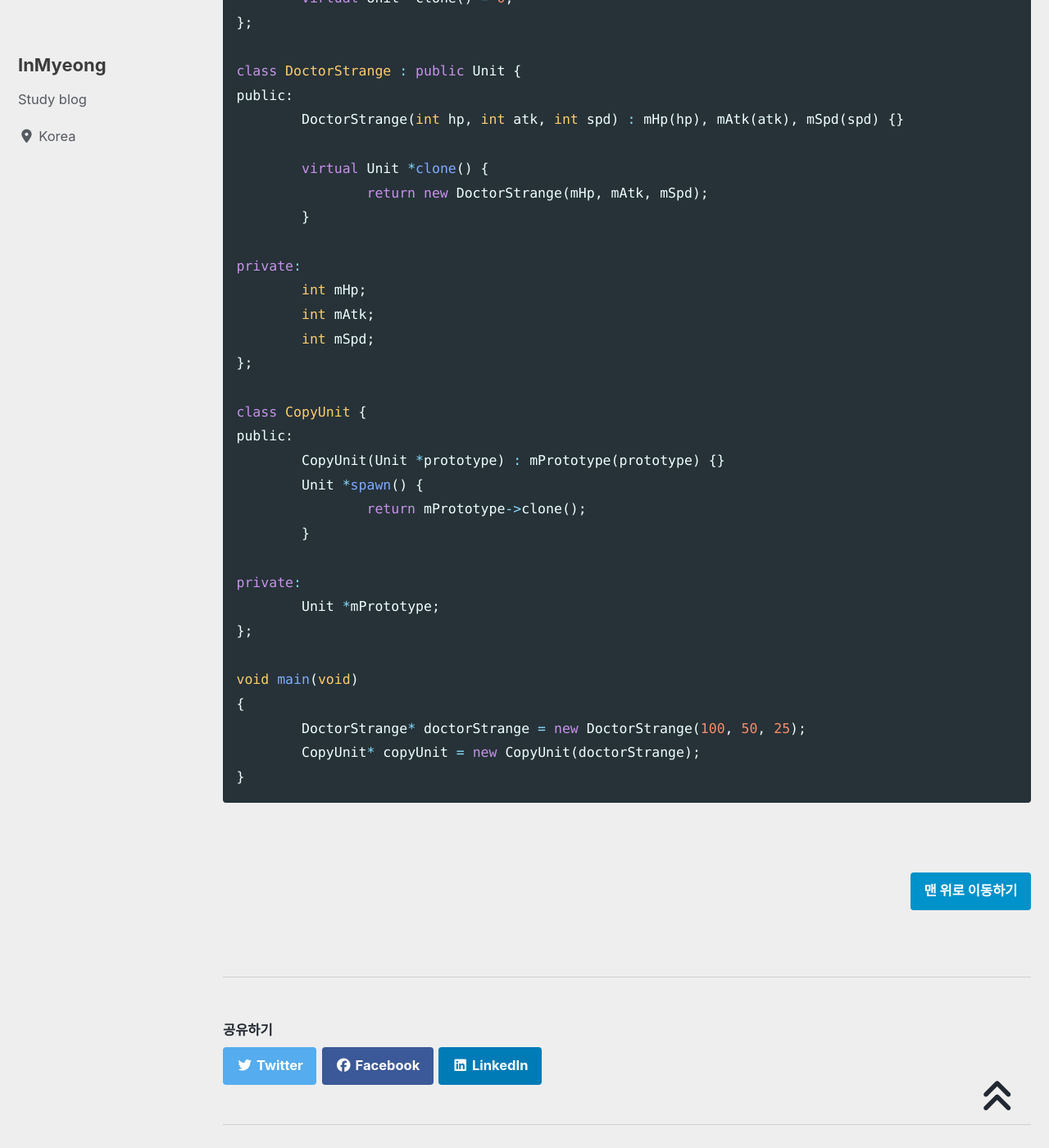
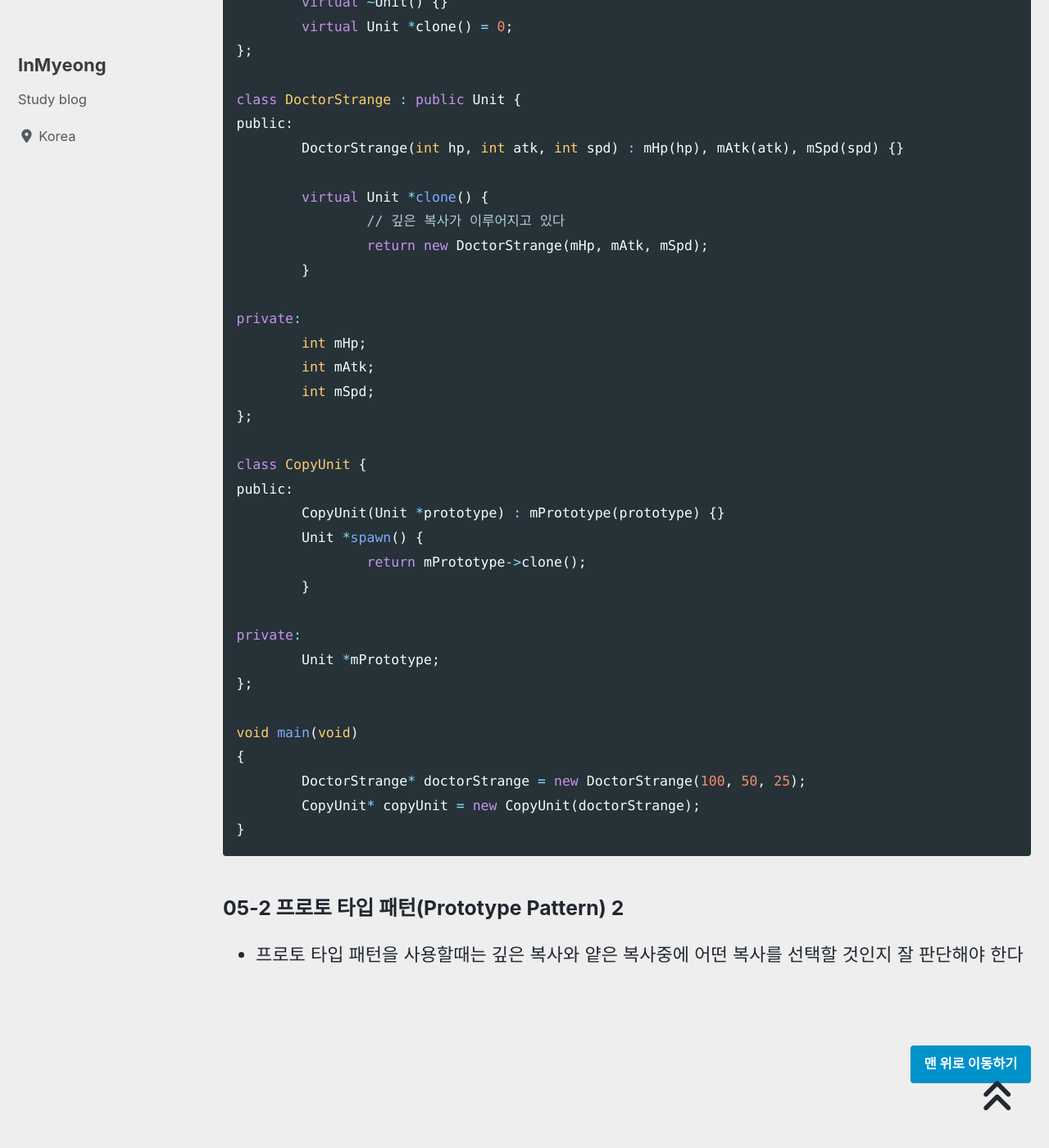
Before and after one commit to devMyeong/devMyeong.github.io, a Jekyll site: the page built from _posts/design-pattern/2021-08-25-design-pattern.md, in a window 1280 px wide and 1400 px high, scrolled down 17092 px. Shown: the whole window at 82% size. Built offline with Jekyll 4.4.1, drawn with Linux system fonts in a browser that asks for light colours; cached includes are drawn as plain includes; nearby versions of some CDN libraries; some web fonts are replaced; comment, search, counter and statistics services are not loaded; some of the changed text lies outside the part shown.

Commit message:
update ds chapter 05-2

````diff
--- a/_posts/design-pattern/2021-08-25-design-pattern.md
+++ b/_posts/design-pattern/2021-08-25-design-pattern.md
@@ -569,6 +569,7 @@ public:
 	DoctorStrange(int hp, int atk, int spd) : mHp(hp), mAtk(atk), mSpd(spd) {}
 
 	virtual Unit *clone() {
+		// 깊은 복사가 이루어지고 있다
 		return new DoctorStrange(mHp, mAtk, mSpd);
 	}
 
@@ -596,6 +597,9 @@ void main(void)
 }
 ```
 
+### 05-2 프로토 타입 패턴(Prototype Pattern) 2
+- 프로토 타입 패턴을 사용할때는 깊은 복사와 얕은 복사중에 어떤 복사를 선택할 것인지 잘 판단해야 한다
+
 <br>
 
 [맨 위로 이동하기](#){: .btn .btn--primary }{: .align-right}
````
